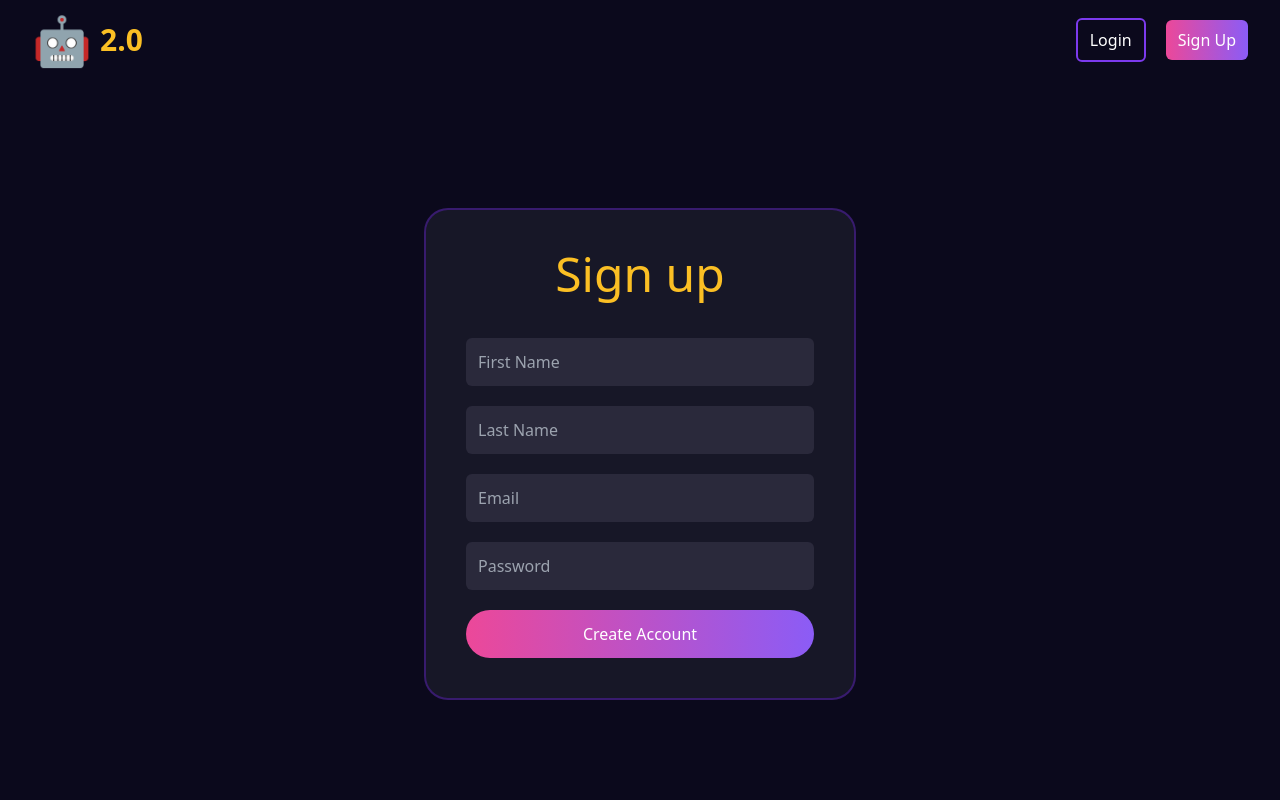
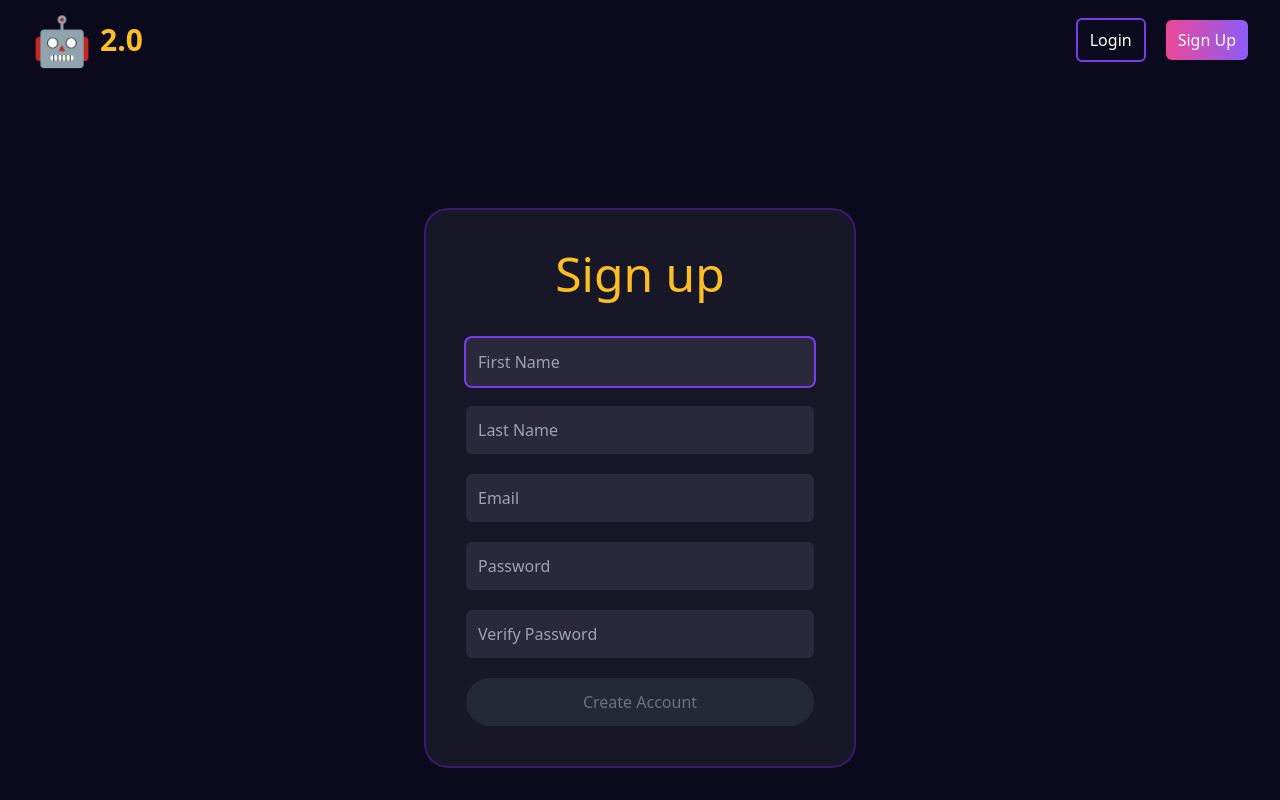
Before and after one commit to EgorKrasno/ACB2, a React (Create React App) app in the folder src/swf/: page /signup in a window 1280 px wide. Built offline with nearby package versions, Linux system fonts and the light colour scheme.

Commit message:
Added frontend validation for registration page

```diff
--- a/src/swf/src/App.js
+++ b/src/swf/src/App.js
@@ -99,20 +99,20 @@ const App = () => {
                 </div>
 
                 <Switch>
-                    <Route path="/dashboard">
+                    <Route exact path="/dashboard">
                         {!loggedIn ? <Redirect to="/login"/> : <Admin/>}
                     </Route>
-                    <Route path="/signup">
+                    <Route exact path="/signup">
                         {loggedIn ? <Home user={userData}/> :
-                            <SignUp loading={loading} handleSubmit={handleSubmit} errorMessage={errorMessage}
+                            <SignUp loading={loading} serverSubmit={handleSubmit} errorMessage={errorMessage}
                                     setErrorMessage={setErrorMessage}/>}
                     </Route>
-                    <Route path="/login">
+                    <Route exact path="/login">
                         {loggedIn ? <Redirect to="/"/> :
                             <Login loading={loading} handleLogin={handleLogin} errorMessage={errorMessage}
                                    setErrorMessage={setErrorMessage}/>}
                     </Route>
-                    <Route path="/">
+                    <Route exact path="/">
                         {!loggedIn ? <Redirect to="/login"/> : <Home user={userData}/>}
                     </Route>
                 </Switch>
--- /dev/null
+++ b/src/swf/src/components/LoginButton.js
@@ -0,0 +1,15 @@
+import Loader from "react-loader-spinner";
+
+const LoginButton = ({loading}) => {
+    return (
+        <button
+            data-testid="Login-button"
+            type="submit"
+            className={`bg-gradient-to-r from-pink-500 to-purple-500 cursor-pointer flex justify-center w-full text-center font-medium py-3 rounded-3xl text-white focus:outline-none mt-5`}
+        >
+            {loading ? <Loader type="BallTriangle" color="#FFFFFF" height={24}
+                               width={24}/> : "Login"}
+        </button>
+    )
+}
+export default LoginButton;
--- a/src/swf/src/components/SubmitButton.js
+++ b/src/swf/src/components/SubmitButton.js
@@ -1,11 +1,18 @@
 import Loader from "react-loader-spinner";
 
-const SubmitButton = ({value, loading}) =>
+const SubmitButton = ({loading, isValid}) => {
+    const submitText = () => !isValid ? "Create Account" : "Create Account 🚀"
+
+    return (
         <button
             data-testid="submit-button"
             type="submit"
-            className="flex justify-center cursor-pointer w-full text-center font-medium py-3 rounded-3xl text-white focus:outline-none mt-5 bg-gradient-to-r from-pink-500 to-purple-500"
+            disabled={!isValid}
+            className={`${isValid ? "bg-gradient-to-r from-pink-500 to-purple-500" : "cursor-auto bg-gray-700 text-gray-500 bg-opacity-40"} flex justify-center w-full text-center font-medium py-3 rounded-3xl text-white focus:outline-none mt-5`}
         >
-            {loading ? <Loader type="BallTriangle" color="#FFFFFF" height={24} width={24}/> : value}
+            {loading ? <Loader type="BallTriangle" color="#FFFFFF" height={24}
+                               width={24}/> : submitText()}
         </button>
+    )
+}
 export default SubmitButton;
--- a/src/swf/src/pages/Admin.js
+++ b/src/swf/src/pages/Admin.js
@@ -2,7 +2,7 @@ import UserRow from "../components/UserRow";
 import {useEffect, useState} from "react";
 import {getTodaysStatus} from "../services/Service";
 import BlobLoader from "../components/BlobLoader";
-import {FiAirplay, HiOutlineRefresh} from "react-icons/all";
+import {HiOutlineRefresh} from "react-icons/all";
 
 const Admin = () => {
     const [userList, setUserList] = useState([]);
--- a/src/swf/src/pages/Login.js
+++ b/src/swf/src/pages/Login.js
@@ -1,6 +1,6 @@
 import {useState} from "react";
-import SubmitButton from "../components/SubmitButton";
 import FormLayout from "../components/FormLayout";
+import LoginButton from "../components/LoginButton";
 
 const Login = ({handleLogin, errorMessage, setErrorMessage, loading}) => {
     const [email, setEmail] = useState("");
@@ -33,7 +33,7 @@ const Login = ({handleLogin, errorMessage, setErrorMessage, loading}) => {
                     value={password}
                     onChange={e => setPassword(e.target.value)}
                 />
-                <SubmitButton loading={loading} value="Login"/>
+                <LoginButton loading={loading} />
             </form>
         </FormLayout>
     );
--- a/src/swf/src/pages/SignUp.js
+++ b/src/swf/src/pages/SignUp.js
@@ -1,64 +1,123 @@
-import {useState} from "react";
+import {useRef} from "react";
 import SubmitButton from "../components/SubmitButton";
 import FormLayout from "../components/FormLayout";
+import {useForm} from "react-hook-form";
 
-const SignUp = ({handleSubmit, errorMessage, setErrorMessage, loading}) => {
-    const [firstName, setFirstName] = useState("");
-    const [lastName, setLastName] = useState("");
-    const [email, setEmail] = useState("");
-    const [password, setPassword] = useState("");
+const SignUp = ({serverSubmit, errorMessage, setErrorMessage, loading}) => {
+    const {register, handleSubmit, watch, formState: {errors, isValid}} = useForm({mode: 'onChange'});
+    const password = useRef({});
+    password.current = watch("password", "");
 
-    const submitHandler = (event) => {
-        event.preventDefault();
+    const onSubmit = async data => {
         setErrorMessage("");
-        handleSubmit({firstName, lastName, email, password});
-    }
+        await serverSubmit(data);
+    };
+
 
     return (
         <FormLayout errorMessage={errorMessage} label="Sign up">
-            <form className="mt-5" onSubmit={submitHandler}>
+            <form className="mt-5" onSubmit={handleSubmit(onSubmit)}>
                 <input
+                    {...register("firstName", {
+                        required: "First name is required", minLength: {
+                            value: 2,
+                            message: "First name is required"
+                        },
+                        maxLength: {
+                            value: 18,
+                            message: "First name is invalid"
+                        },
+                        pattern: {
+                            value: /^[a-z ,.'-]+$/i,
+                            message: "Invalid first name"
+                        }
+                    })}
                     type="text"
-                    className="block w-full p-3 rounded-md mb-5 focus:outline-none focus:ring-2 focus:ring-purple-600 text-white"
-                    style={{backgroundColor: "#2A293B"}}
-                    name="firstname"
+                    className={`${errors.firstName && "ring-2 ring-red-500"} bg-input border-transparent block w-full p-3 rounded-md mb-2 focus:outline-none focus:ring-2 focus:ring-purple-600 text-white`}
                     autoComplete="off"
+                    autoFocus
                     placeholder="First Name"
-                    value={firstName}
-                    onChange={e => setFirstName(e.target.value)}
                 />
+                {errors.firstName &&
+                <p className="mb-3 text-normal text-red-500 ">{errors.firstName.message}</p>}
 
+                {/* Last Name */}
                 <input
+                    {...register("lastName", {
+                        required: "Last name is required", minLength: {
+                            value: 2,
+                            message: "Last name is required"
+                        },
+                        maxLength: {
+                            value: 18,
+                            message: "Last name is invalid"
+                        },
+                        pattern: {
+                            value: /^[a-z ,.'-]+$/i,
+                            message: "Invalid last name"
+                        }
+                    })}
                     type="text"
-                    className="block w-full p-3 rounded-md mb-5 focus:outline-none focus:ring-2 focus:ring-purple-600 text-white"
-                    style={{backgroundColor: "#2A293B"}}
-                    name="lastname"
+                    className={`${errors.lastName && "ring-2 ring-red-500"} bg-input mt-5 border-transparent block w-full p-3 rounded-md mb-2 focus:outline-none focus:ring-2 focus:ring-purple-600 text-white`}
+                    autoComplete="off"
                     placeholder="Last Name"
-                    value={lastName}
-                    onChange={e => setLastName(e.target.value)}
                 />
+                {errors.lastName &&
+                <p className="mb-3 text-normal text-red-500 ">{errors.lastName.message}</p>}
+
+                {/* Email */}
                 <input
-                    type="text"
-                    className="block w-full p-3 rounded-md mb-5 focus:outline-none focus:ring-2 focus:ring-purple-600 text-white"
-                    style={{backgroundColor: "#2A293B"}}
-                    name="email"
+                    {...register("email", {
+                        pattern: {
+                            value:
+                                /^(([^<>()\[\]\\.,;:\s@"]+(\.[^<>()\[\]\\.,;:\s@"]+)*)|(".+"))@((\[[0-9]{1,3}\.[0-9]{1,3}\.[0-9]{1,3}\.[0-9]{1,3}])|(([a-zA-Z\-0-9]+\.)+[a-zA-Z]{2,}))$/,
+                            message: "Invalid email"
+                        }
+                    })}
+                    type="email"
+                    className={`${errors.email && "ring-2 ring-red-500"} bg-input mt-5 border-transparent block w-full p-3 rounded-md mb-2 focus:outline-none focus:ring-2 focus:ring-purple-600 text-white`}
+                    autoComplete="off"
                     placeholder="Email"
-                    value={email}
-                    onChange={e => setEmail(e.target.value)}
                 />
+                {errors.email &&
+                <p className="mb-3 text-normal text-red-500 ">{errors.email.message}</p>}
+
+                {/* Password */}
                 <input
+                    {...register("password", {
+                        required: "You must specify a password",
+                        minLength: {
+                            value: 6,
+                            message: "Password must have at least 6 characters"
+                        },
+                    })}
                     type="password"
-                    className="block w-full p-3 rounded-md mb-5 focus:outline-none focus:ring-2 focus:ring-purple-600 text-white"
-                    style={{backgroundColor: "#2A293B"}}
-                    name="password"
+                    className={`${errors.password && "ring-2 ring-red-500"} bg-input mt-5 border-transparent block w-full p-3 rounded-md mb-2 focus:outline-none focus:ring-2 focus:ring-purple-600 text-white`}
+                    autoComplete="off"
                     placeholder="Password"
-                    value={password}
-                    onChange={e => setPassword(e.target.value)}
                 />
-                <SubmitButton loading={loading} value="Create Account"/>
+                {errors.password &&
+                <p className="mb-3 text-normal text-red-500 ">{errors.password.message}</p>}
+
+                {/* Verify Password */}
+                <input
+                    {...register("verifyPassword", {
+                        validate: value =>
+                            value === password.current || "The passwords do not match"
+                    })}
+                    type="password"
+                    className={`${errors.verifyPassword && "ring-2 ring-red-500"} bg-input mt-5 border-transparent block w-full p-3 rounded-md mb-2 focus:outline-none focus:ring-2 focus:ring-purple-600 text-white`}
+                    autoComplete="off"
+                    placeholder="Verify Password"
+                />
+                {errors.verifyPassword &&
+                <p className="mb-3 text-normal text-red-500 ">{errors.verifyPassword.message}</p>}
+
+                <SubmitButton loading={loading} isValid={isValid} value="Create Account"/>
             </form>
         </FormLayout>
-    );
+    )
+        ;
 }
 
 export default SignUp;
--- a/src/swf/tailwind.config.js
+++ b/src/swf/tailwind.config.js
@@ -4,7 +4,8 @@ module.exports = {
   theme: {
     extend: {
       colors: {
-        primary: '#171727'
+        primary: '#171727',
+        input: '#2A293B'
       }
     },
   },
```
